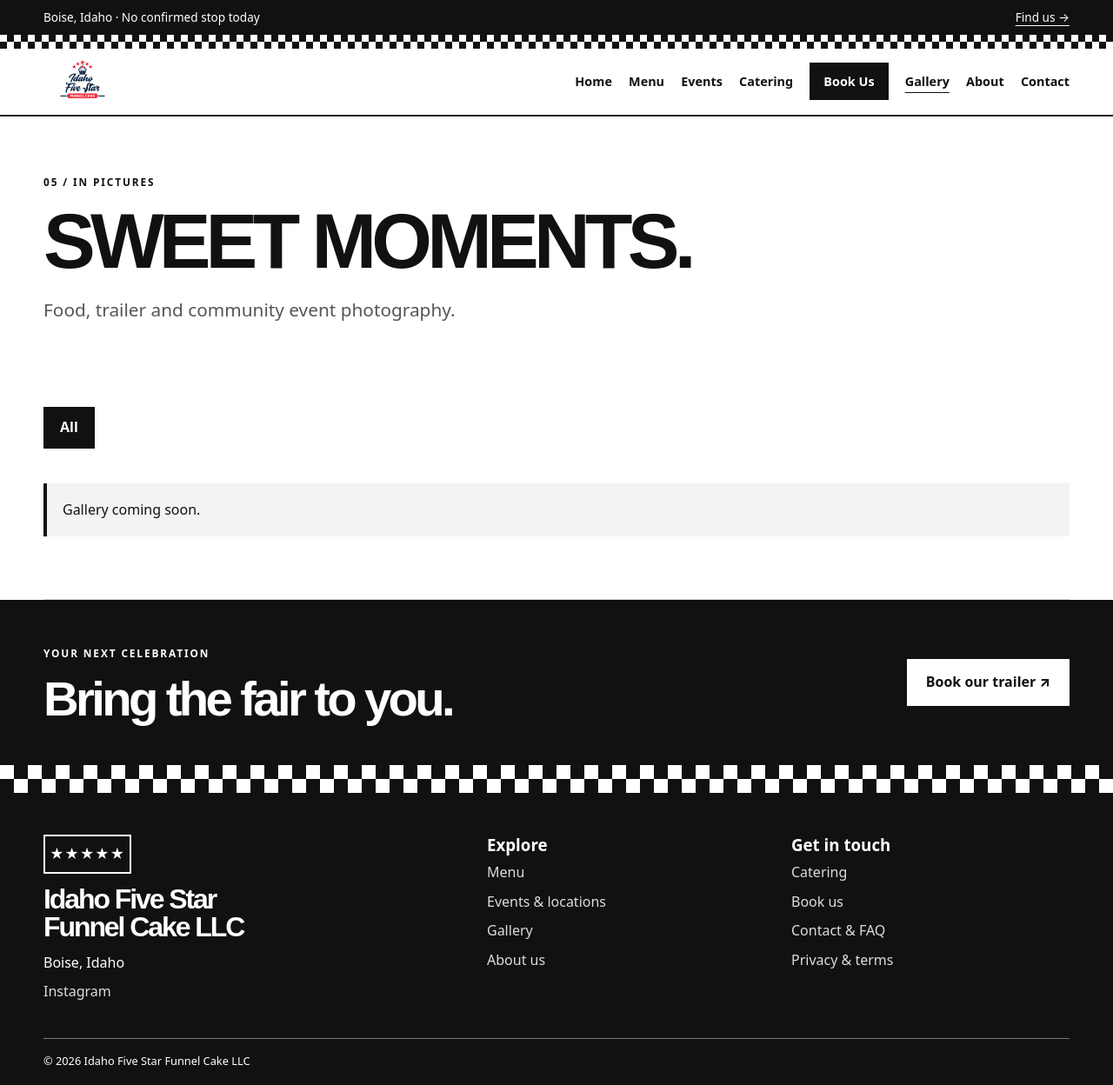
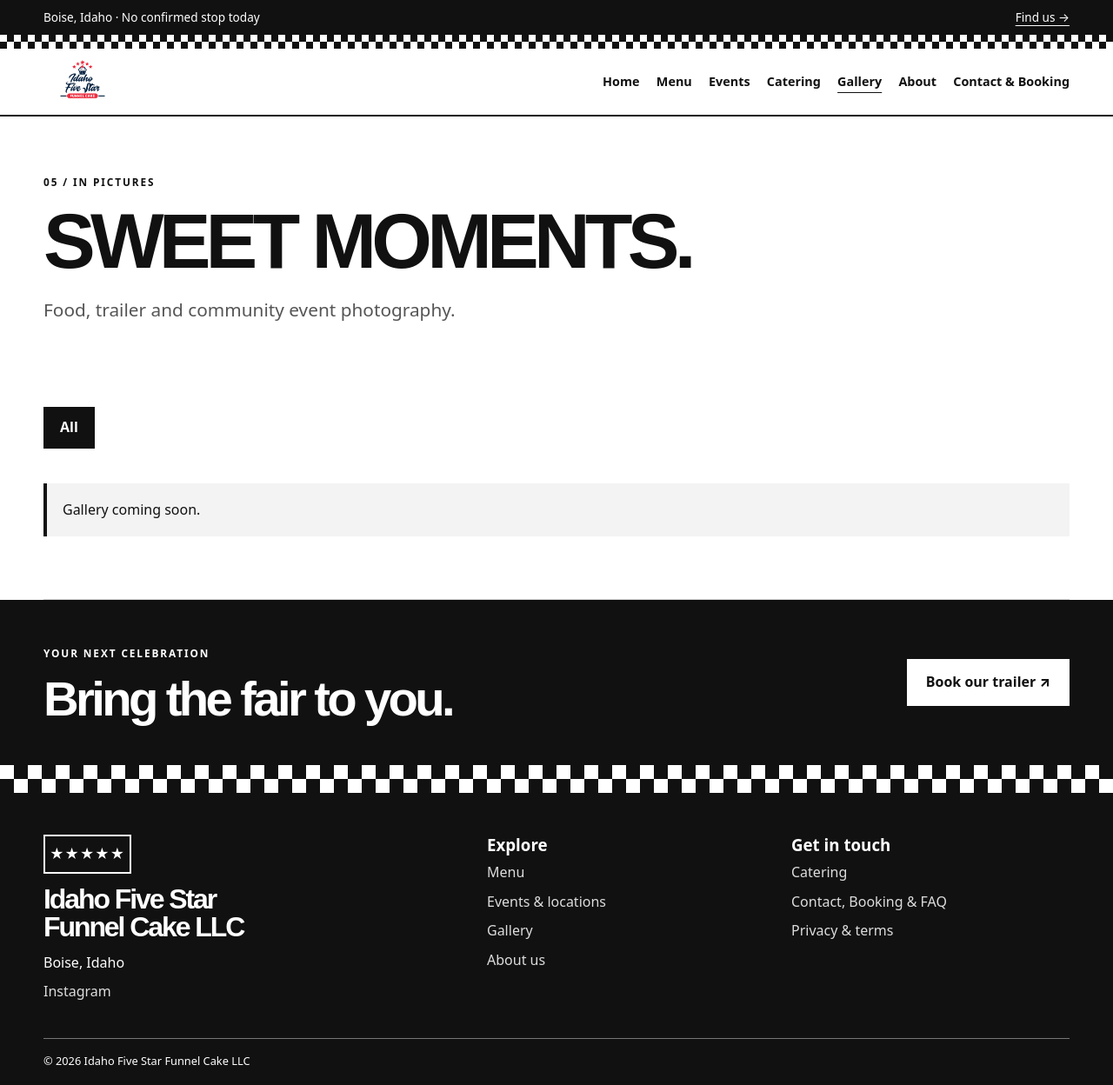
Before and after one commit to YoussefBoise/Funnel-Cake-Website, a plain HTML site: page gallery/index.html in a window 1280 px wide. Shown: the whole page at 87% size. Drawn offline with Linux system fonts and the light colour scheme.

Commit message:
Combine Contact and Book Us navigation and pages

```diff
--- a/gallery/index.html
+++ b/gallery/index.html
@@ -31,10 +31,9 @@
                     <a   href="../menu/">Menu</a>
                     <a   href="../events/">Events</a>
                     <a   href="../catering/">Catering</a>
-                    <a  class="book" href="../booking/">Book Us</a>
                     <a aria-current="page"  href="../gallery/">Gallery</a>
                     <a   href="../about/">About</a>
-                    <a   href="../contact/">Contact</a>
+                    <a   href="../contact/">Contact &amp; Booking</a>
                 </nav>
             </div>
         </header>
@@ -59,7 +58,7 @@
                         <span class="eyebrow">Your next celebration</span>
                         <h2>Bring the fair to you.</h2>
                     </div>
-                    <a class="button white" href="../booking/">Book our trailer ↗</a>
+                    <a class="button white" href="../contact/#booking">Book our trailer ↗</a>
                 </div>
             </section>
         </main>
@@ -82,8 +81,7 @@
                 <div>
                     <h3>Get in touch</h3>
                     <a href="../catering/">Catering</a>
-                    <a href="../booking/">Book us</a>
-                    <a href="../contact/">Contact & FAQ</a>
+                    <a href="../contact/">Contact, Booking &amp; FAQ</a>
                     <a href="../privacy/">Privacy & terms</a>
                 </div>
             </div>
```
